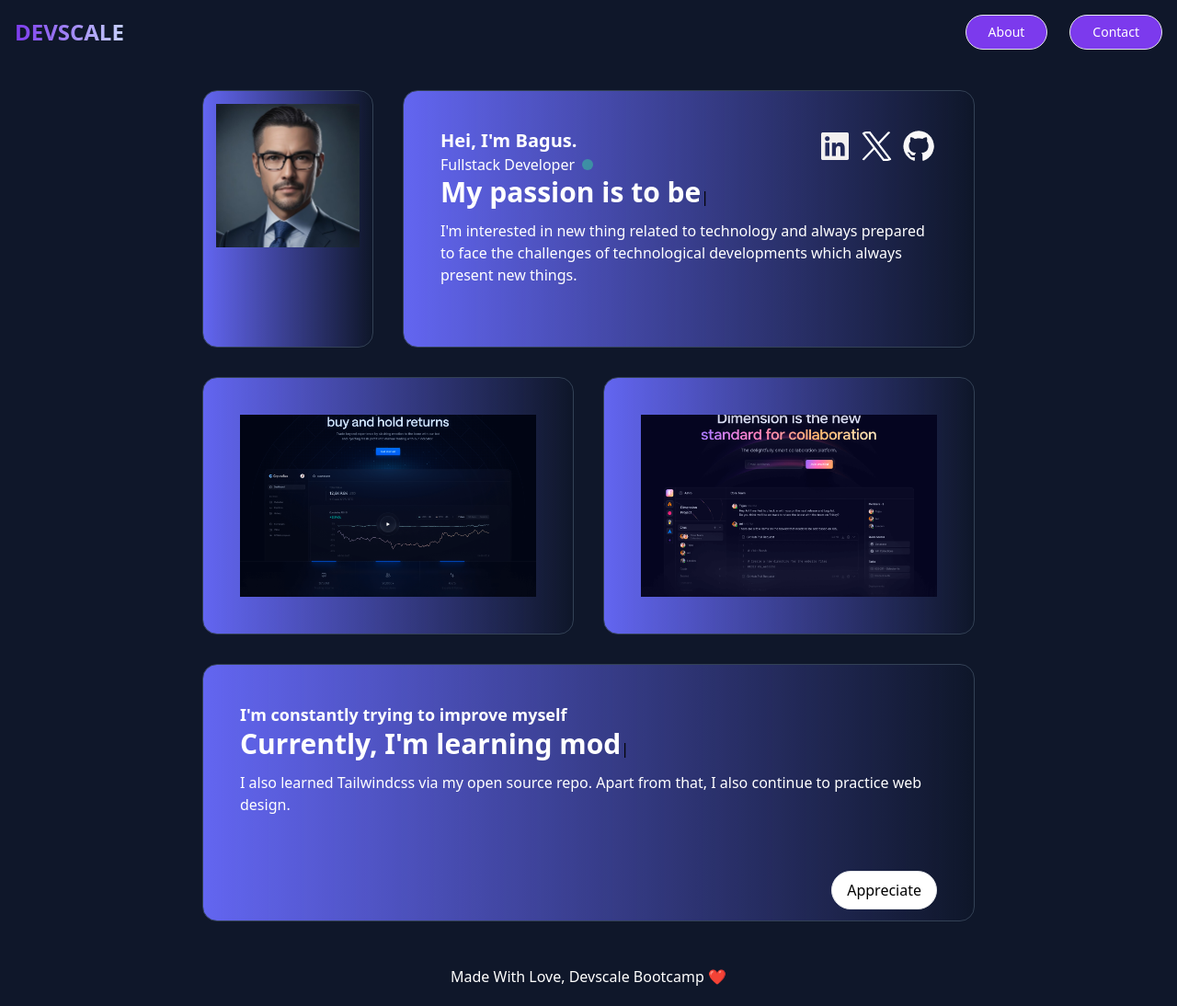
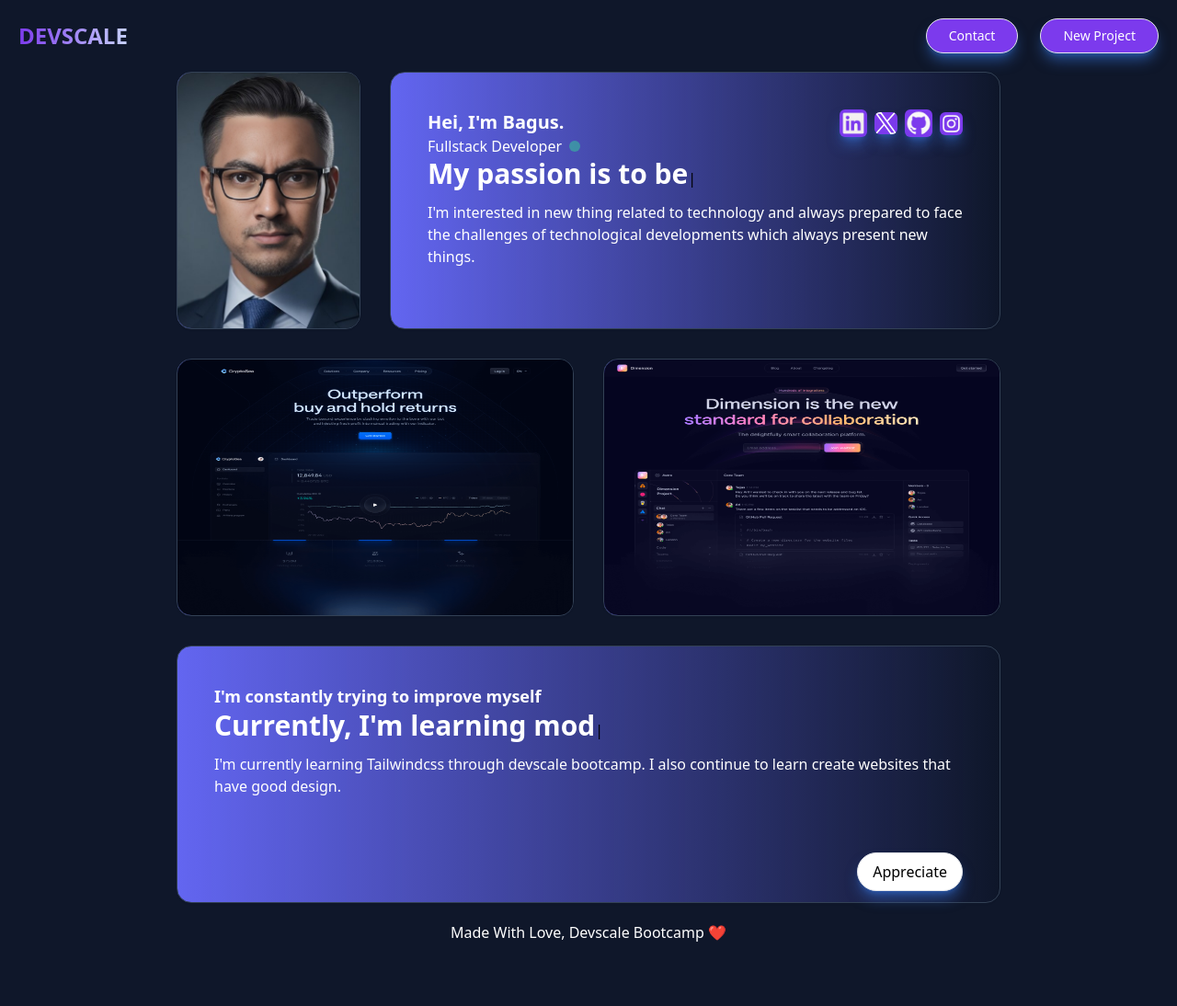
Before and after one commit to devbe810/personal-web, a website built with Vite: page src/index.html in a window 1280 px wide. Shown: the whole page at 92% size. After the commit the page ends 1046 px from the top, so only its background shows below. Built offline with nearby package versions, Linux system fonts and the light colour scheme.

Commit message:
web-personal

```diff
--- a/src/css/style.css
+++ b/src/css/style.css
@@ -34,7 +34,7 @@
   }
 
   .card {
-    @apply border border-slate-700 border rounded-2xl p-10 h-[280px] bg-gradient-to-r from-indigo-500;
+    @apply border border-slate-700 border rounded-2xl p-10 h-[280px] bg-gradient-to-r from-indigo-500 drop-shadow-sm hover:drop-shadow-lg transition duration-150 ease-out hover:ease-in hover:scale-[1.03];
   }
 
   .btn-appreciate {
--- a/src/index.html
+++ b/src/index.html
@@ -5,56 +5,73 @@
     <link href="css/global.css" rel="stylesheet" />
   </head>
   <body class="bg-slate-900 h-screen justify-between flex flex-col">
-    <header class="flex justify-between items-center p-4">
+    <header class="flex justify-between items-center p-5">
       <div class="brand">DEVSCALE</div>
+      <!--Navbar Menu-->
       <div class="items-center flex gap-6">
         <a
-          class="border flex items-center text-sm py-2 px-6 rounded-full bg-violet-600 hover:bg-white text-white hover:text-black"
-          href="https://google.com"
-          target="_blank"
-          >About</a
-        >
-        <a
-          class="border flex items-center text-sm py-2 px-6 rounded-full bg-violet-600 hover:bg-white text-white hover:text-black"
-          href="https://google.com"
+          class="border flex items-center text-sm py-2 px-6 rounded-full bg-violet-600 hover:bg-white text-white hover:text-black bg-violet-600 shadow-lg shadow-blue-500/50"
+          href="https://instagram.com"
         >
           Contact</a
         >
+        <a
+          class="border flex items-center text-sm py-2 px-6 rounded-full bg-violet-600 hover:bg-white text-white hover:text-black bg-violet-600 shadow-lg shadow-blue-500/50"
+          href="https://github.com/devbe810/personal-web"
+          target="_blank"
+          >New Project</a
+        >
       </div>
     </header>
-    <main class="grid grid-cols-4 gap-8 max-w-4xl p-7 m-auto">
-      <div class="card">
+    <main class="grid grid-cols-4 gap-8 max-w-4xl m-auto">
+      <div
+        class="card p-0 overflow-hidden justify-center items-center relative"
+      >
         <img
-          src="/potopp.jpg"
-          class="w-full h-auto object-cover scale-150 justify-center items-center overflow-hidden"
+          src="/swap.jpg"
+          width="800px"
+          height="800px"
+          class="object-cover absolute h-[300px] hover:ease-in"
         />
       </div>
+      <!--Social Media Link-->
       <div class="card col-span-3">
         <div class="flex float-end items-center gap-2">
           <a href="https://linkedin.com">
             <img
               src="/public/linked.png"
               target="_blank"
-              width="40px"
-              height="40px"
-              class="bg-transparent rounded-md"
+              width="30px"
+              height="30px"
+              class="bg-transparent rounded-md hover:bg-black cursor-pointer bg-violet-600 shadow-lg shadow-blue-500/50"
           /></a>
           <a href="https://x.com">
             <img
               src="/public/x-logo.svg"
               target="_blank"
-              width="35px"
-              height="35px"
-              class="bg-transparent rounded-md"
+              width="25px"
+              height="25px"
+              class="bg-transparent rounded-md hover:bg-black cursor-pointer bg-violet-600 shadow-lg shadow-blue-500/50"
           /></a>
           <a href="https://github.com">
             <img
               src="/public/github.png"
               target="_blank"
-              width="40px"
-              height="40px"
-              class="bg-transparent rounded-md"
+              width="30px"
+              height="30px"
+              class="bg-transparent rounded-md hover:bg-black cursor-pointer bg-violet-600 shadow-lg shadow-blue-500/50"
           /></a>
+
+          <a href="https://instagram.com">
+            <img
+              src="/public/ig.png"
+              target="_blank"
+              width="25px"
+              height="25px"
+              class="bg-transparent rounded-md hover:bg-black cursor-pointer bg-violet-600 shadow-lg shadow-blue-500/50"
+          /></a>
+
+          <!--Opening-->
         </div>
         <h2>Hei, I'm Bagus.</h2>
         <div class="flex items-center gap-2">
@@ -68,16 +85,23 @@
           present new things.
         </p>
       </div>
-      <div class="card col-span-2 flex justify-center">
+      <div
+        class="card col-span-2 flex justify-center p-0 overflow-hidden relative"
+      >
         <img
           src="public/img1.png"
-          class="w-full h-auto object-cover hover:scale-125 transition duration-300 cursor-pointer"
+          width="800px"
+          height="800px"
+          h[-200px]
+          class="hover:ease-out transition duration-300 cursor-pointer"
         />
       </div>
-      <div class="card col-span-2 flex justify-center">
+      <div class="card col-span-2 flex justify-center p-0 overflow-hidden">
         <img
           src="public/img2.png"
-          class="w-full h-auto object-cover hover:scale-125 transition duration-300 cursor-pointer"
+          width="800px"
+          height="800px absolute -[200px]"
+          class="hover:ease-out transition duration-300 cursor-pointer"
         />
       </div>
 
@@ -85,19 +109,21 @@
         <h2 class="purpose">I'm constantly trying to improve myself</h2>
         <span id="typedJs2" class="learning space-y-2 text-white"></span>
         <p class="webdesign">
-          I also learned Tailwindcss via my open source repo. Apart from that, I
-          also continue to practice web design.
+          I'm currently learning Tailwindcss through devscale bootcamp. I also
+          continue to learn create websites that have good design.
         </p>
+
+        <!--confetti button-->
         <button
           id="confettiBtn"
-          class="bg-white hover:bg-violet-600 hover:text-white text-black float-end mt-[60px]"
+          class="bg-white hover:bg-violet-600 hover:text-white text-black float-end mt-[60px] bg-violet-600 shadow-lg shadow-blue-500/50"
         >
           Appreciate
         </button>
       </div>
     </main>
     <script type="module" src="js/main.js"></script>
-
+    <!--Footer-->
     <footer class="text-center text-white p-5">
       Made With Love, Devscale Bootcamp &#x2764;&#xfe0f;
     </footer>
```
Also changed, not shown: src/css/global.css, src/public/fotoprofil.png (deleted), src/public/ig.png (added), src/public/swap.jpg (added).
